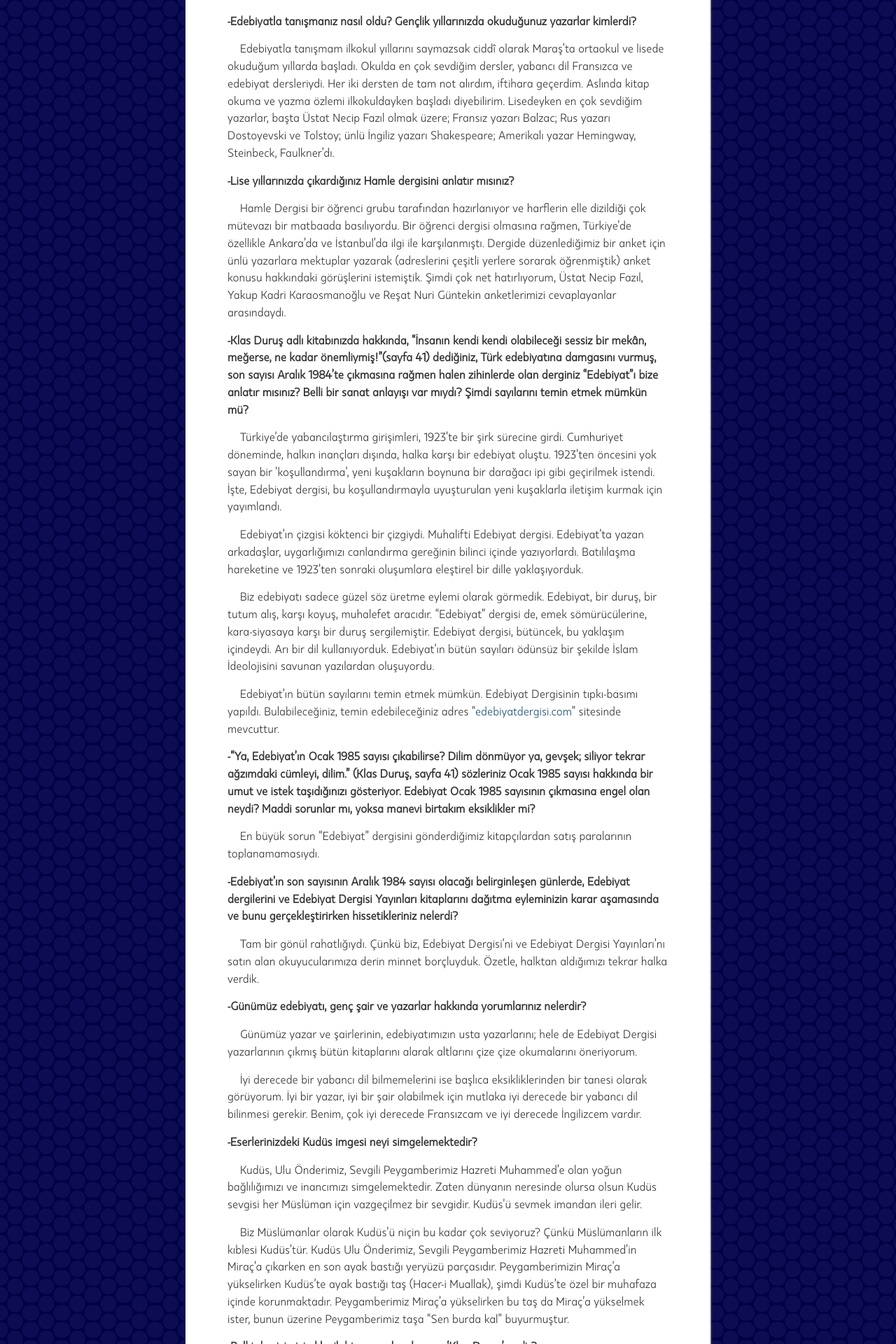
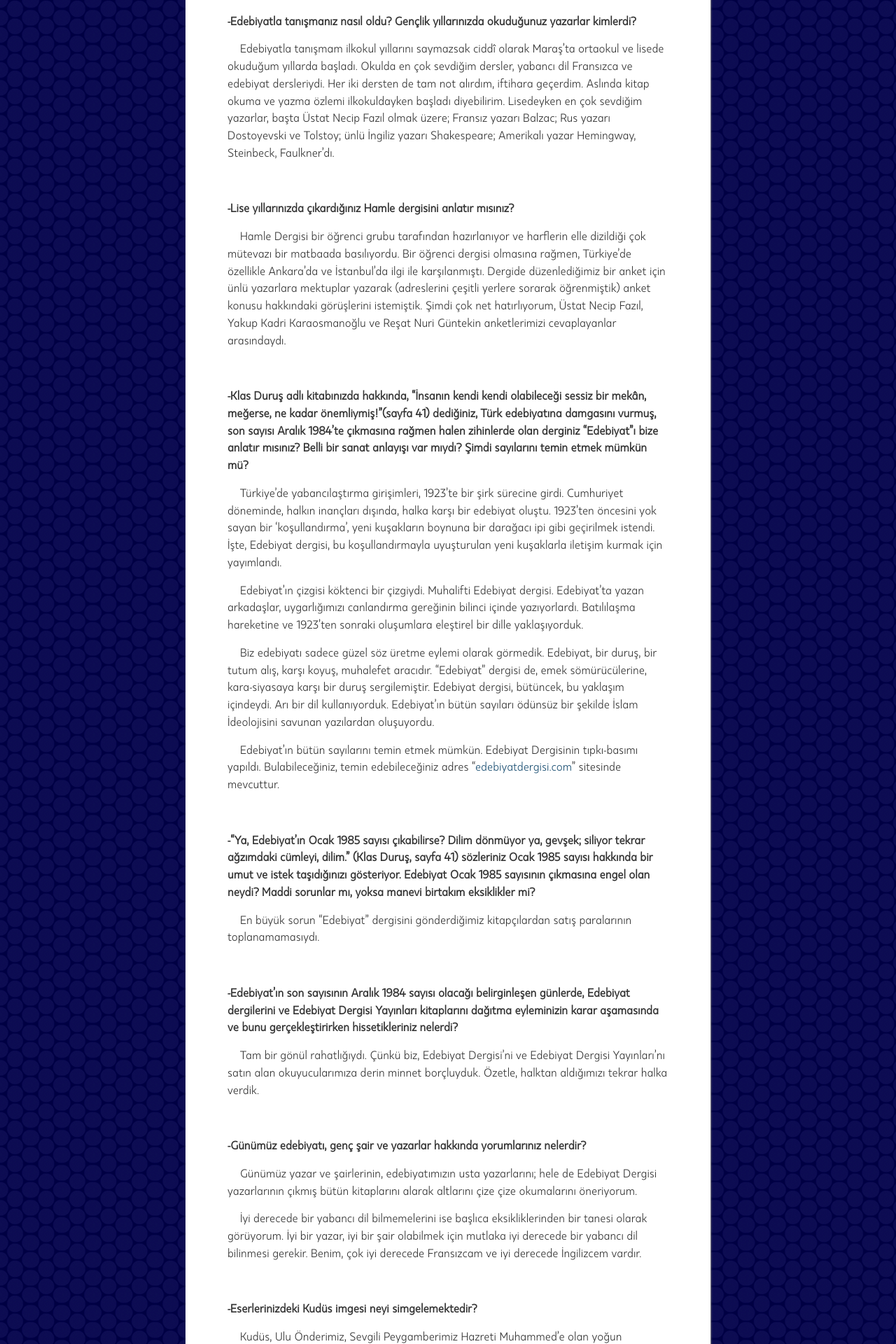
Before and after one commit to muhammedaydogdu/muhammedaydogdu.github.io, a Jekyll site: the page built from _posts/2017-06-23-nuri-pakdil-roportaj.md, in a window 1280 px wide. Shown: the part 837-2757 px from the top of the page at 70% size. Built offline with Jekyll 4.4.1, drawn with Linux system fonts in a browser that asks for light colours; some web fonts are replaced.

Commit message:
Update 2017-06-23-nuri-pakdil-roportaj.md

```diff
--- a/_posts/2017-06-23-nuri-pakdil-roportaj.md
+++ b/_posts/2017-06-23-nuri-pakdil-roportaj.md
@@ -23,9 +23,13 @@ __-Edebiyatla tanışmanız nasıl oldu? Gençlik yıllarınızda okuduğunuz ya
 &nbsp;&nbsp;&nbsp;&nbsp;Edebiyatla tanışmam ilkokul yıllarını saymazsak ciddî olarak Maraş'ta ortaokul ve lisede okuduğum yıllarda başladı. Okulda en çok sevdiğim dersler, yabancı dil Fransızca ve edebiyat dersleriydi. Her iki dersten de tam not alırdım, iftihara geçerdim. Aslında kitap okuma ve yazma özlemi ilkokuldayken başladı diyebilirim.
 Lisedeyken en çok sevdiğim yazarlar, başta Üstat Necip Fazıl olmak üzere; Fransız yazarı Balzac; Rus yazarı Dostoyevski ve Tolstoy; ünlü İngiliz yazarı Shakespeare; Amerikalı yazar Hemingway, Steinbeck, Faulkner'dı.
 
+<br/>
+
 __-Lise yıllarınızda çıkardığınız Hamle dergisini anlatır mısınız?__
 
 &nbsp;&nbsp;&nbsp;&nbsp;Hamle Dergisi bir öğrenci grubu tarafından hazırlanıyor ve harflerin elle dizildiği çok mütevazı bir matbaada basılıyordu. Bir öğrenci dergisi olmasına rağmen, Türkiye'de özellikle Ankara'da ve İstanbul'da ilgi ile karşılanmıştı. Dergide düzenlediğimiz bir anket için ünlü yazarlara mektuplar yazarak (adreslerini çeşitli yerlere sorarak öğrenmiştik) anket konusu hakkındaki görüşlerini istemiştik. Şimdi çok net hatırlıyorum, Üstat Necip Fazıl, Yakup Kadri Karaosmanoğlu ve Reşat Nuri Güntekin anketlerimizi cevaplayanlar arasındaydı.
+
+<br/>
 
 __-Klas Duruş adlı kitabınızda hakkında, "İnsanın kendi kendi olabileceği sessiz bir mekân, meğerse, ne kadar önemliymiş!"(sayfa 41) dediğiniz, Türk edebiyatına damgasını vurmuş, son sayısı Aralık 1984'te çıkmasına rağmen halen zihinlerde olan derginiz “Edebiyat”ı bize anlatır mısınız? Belli bir sanat anlayışı var mıydı? Şimdi sayılarını temin etmek mümkün mü?__
 
@@ -37,13 +41,19 @@ __-Klas Duruş adlı kitabınızda hakkında, "İnsanın kendi kendi olabileceğ
 
 &nbsp;&nbsp;&nbsp;&nbsp;Edebiyat’ın bütün sayılarını temin etmek mümkün. Edebiyat Dergisinin tıpkı-basımı yapıldı. Bulabileceğiniz, temin edebileceğiniz adres "<a href="http://edebiyatdergisi.com" target="_blank">edebiyatdergisi.com</a>" sitesinde mevcuttur.
 
+<br/>
+
 __-"Ya, Edebiyat'ın Ocak 1985 sayısı çıkabilirse? Dilim dönmüyor ya, gevşek; siliyor tekrar ağzımdaki cümleyi, dilim." (Klas Duruş, sayfa 41) sözleriniz Ocak 1985 sayısı hakkında bir umut ve istek taşıdığınızı gösteriyor. Edebiyat Ocak 1985 sayısının çıkmasına engel olan neydi? Maddi sorunlar mı, yoksa manevi birtakım eksiklikler mi?__
 
 &nbsp;&nbsp;&nbsp;&nbsp;En büyük sorun “Edebiyat” dergisini gönderdiğimiz kitapçılardan satış paralarının toplanamamasıydı.
 
+<br/>
+
 __-Edebiyat'ın son sayısının Aralık 1984 sayısı olacağı belirginleşen günlerde, Edebiyat dergilerini ve Edebiyat Dergisi Yayınları kitaplarını dağıtma eyleminizin karar aşamasında ve bunu gerçekleştirirken hissetikleriniz nelerdi?__
 
 &nbsp;&nbsp;&nbsp;&nbsp;Tam bir gönül rahatlığıydı. Çünkü biz, Edebiyat Dergisi’ni ve Edebiyat Dergisi Yayınları’nı satın alan okuyucularımıza derin minnet borçluyduk. Özetle, halktan aldığımızı tekrar halka verdik.
+
+<br/>
 
 __-Günümüz edebiyatı, genç şair ve yazarlar hakkında yorumlarınız nelerdir?__
 
@@ -51,28 +61,40 @@ __-Günümüz edebiyatı, genç şair ve yazarlar hakkında yorumlarınız neler
 
 &nbsp;&nbsp;&nbsp;&nbsp;İyi derecede bir yabancı dil bilmemelerini ise başlıca eksikliklerinden bir tanesi olarak görüyorum. İyi bir yazar, iyi bir şair olabilmek için mutlaka iyi derecede bir yabancı dil bilinmesi gerekir. Benim, çok iyi derecede Fransızcam ve iyi derecede İngilizcem vardır.
 
+<br/>
+
 __-Eserlerinizdeki Kudüs imgesi neyi simgelemektedir?__
 
 &nbsp;&nbsp;&nbsp;&nbsp;Kudüs, Ulu Önderimiz, Sevgili Peygamberimiz Hazreti Muhammed'e olan yoğun bağlılığımızı ve inancımızı simgelemektedir. Zaten dünyanın neresinde olursa olsun Kudüs sevgisi her Müslüman için vazgeçilmez bir sevgidir. Kudüs'ü sevmek imandan ileri gelir.
 
 &nbsp;&nbsp;&nbsp;&nbsp;Biz Müslümanlar olarak Kudüs'ü niçin bu kadar çok seviyoruz? Çünkü Müslümanların ilk kıblesi Kudüs'tür. Kudüs Ulu Önderimiz, Sevgili Peygamberimiz Hazreti Muhammed'in Miraç'a çıkarken en son ayak bastığı yeryüzü parçasıdır. Peygamberimizin Miraç'a yükselirken Kudüs'te ayak bastığı taş (Hacer-i Muallak), şimdi Kudüs'te özel bir muhafaza içinde korunmaktadır. Peygamberimiz Miraç'a yükselirken bu taş da Miraç'a yükselmek ister, bunun üzerine Peygamberimiz taşa "Sen burda kal" buyurmuştur.
 
+<br/>
+
 __-Belki de sizin için klasik bir soru olacak ama, 'Klas Duruş' nedir?__
 
 &nbsp;&nbsp;&nbsp;&nbsp;Şimdi size, Klas Duruş'a güzel bir örnek vereyim: İstanbul'da 2014 yılında Star Gazetesinin, Nuri Pakdil'e "Necip Fazıl Saygı Ödülü" verilişi töreninde, Nuri Pakdil'in yaptığı kısa bir teşekkür konuşması esnasında, Cumhurbaşkanımız Sayın Recep Tayyip Erdoğan'ın ceketinin önü iliklenmiş olarak ayakta beni dinlemiş olması, Klas Duruş'a gösterilecek güzel bir örnektir. Star Gazetesi’nin bu andığım ödülünü bana veren Sayın Recep Tayyip Erdoğan olmuştur.
 
+<br/>
+
 __-"Kudüs'ü İstanbul görüyorum, / İstanbul'u Kudüs görüyorum." demiştiniz "Klas Duruş" kitabınızın 21 Aralık 1984 tarihli 71. sayfasında. Şimdiki kapitalist İstanbul'da da Kudüs'ü görebiliyor musunuz?__
 
 &nbsp;&nbsp;&nbsp;&nbsp;Ben her zaman, her şart altında, Elhamdülillah Kudüs'ü gören birisiyim. Yeri gelmişken hemen şunu da söyleyeyim, bana ilkokul yıllarında Kudüs sevgisini aşılayan Sevgili Annem rahmetli Hatice Vecihe Pakdil Hanımefendi ile rahmetli babam Emin Pakdil Hoca olmuştur.
+
+<br/>
 
 __-Nisan 2014'te "Mektuplar" adıyla 3 cilt halinde, Kasım 2015'te ise o 3 ciltten seçilenlerden oluşan biçimde "Sınır Tanımayan Devrim Ateşi: Mektuplarım" adıyla mektuplarınız yayımlandı. Mektuplarınızın birer mektuptan daha fazlası olduğunu düşünüyor ve soruyorum; mektuplarınız hakkında siz ne söylersiniz?__
 
 &nbsp;&nbsp;&nbsp;&nbsp;"Sınır Tanımayan Devrim Ateşi: Mektuplarım" adlı kitap, önceki yıl üç cilt olarak yayımlanan "Mektuplar"dan yapılmış özel bir seçki. İçinden ideolojik içeriği öne çıkaran mektupları özellikle seçtik. Gençlerin okumasını gerekli gördüğümüz için tek cilt halinde yayımladık.
 Mektuplar, düşünce ile eylem arasında kurulan köprülerdir. Benim mektuplarım, kendini muhatap kabul eden her insana, sorumluluğu paylaşma, kalemin yükünü üstlenme çağrısıdır. Mektuplarım kitaplarımdaki düşüncelerimin daha anlaşılır biçimde açıklanmasıdır da. Ben şimdi de mektup yazmaya devam ediyorum. Gelen bütün mektupları, titizlikle cevaplandırıyorum.
 
+<br/>
+
 __-Bu sorum sanırım en özel soru olacak. "Sınır Tanımayan Devrim Ateşi: Mektuplarım" kitabınızın başında bulunan 'Özel, Önemli Açıklamalar'da "Hayatımda yazdığım en duygulu, en içli, en derinlikli mektuplarım N'e yazdığım mektuplardır." demişsiniz. Bahsi geçen N kimdir?__
 
 &nbsp;&nbsp;&nbsp;&nbsp;Açıklamalarda adı geçen N, nişanlandığım ve rahmetli babam Emin Pakdil Hoca'nın dini nikahımızı kıydığı çok güzel bir kızdır. İnanıldığı gibi, gökyüzünde kıyılmayan nikah, yeryüzünde gerçekleşmiyor. Bu nedenle biz evlenememiştik, nasip olmamıştı.
+
+<br/>
 
 __-Son olarak, biz genç edebiyat meraklılarına söylemek istediğiniz bir şeyler var mı?__
 
```
